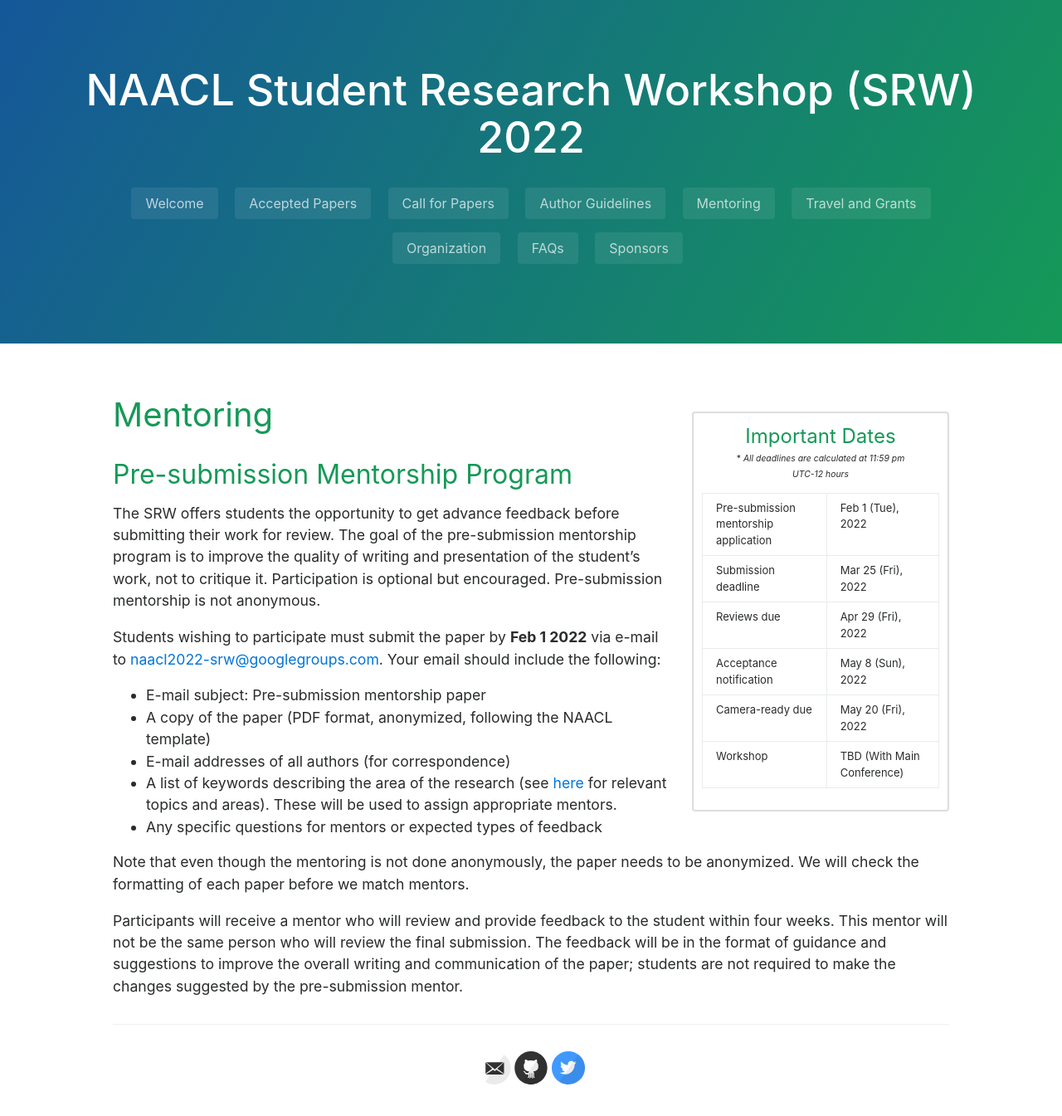
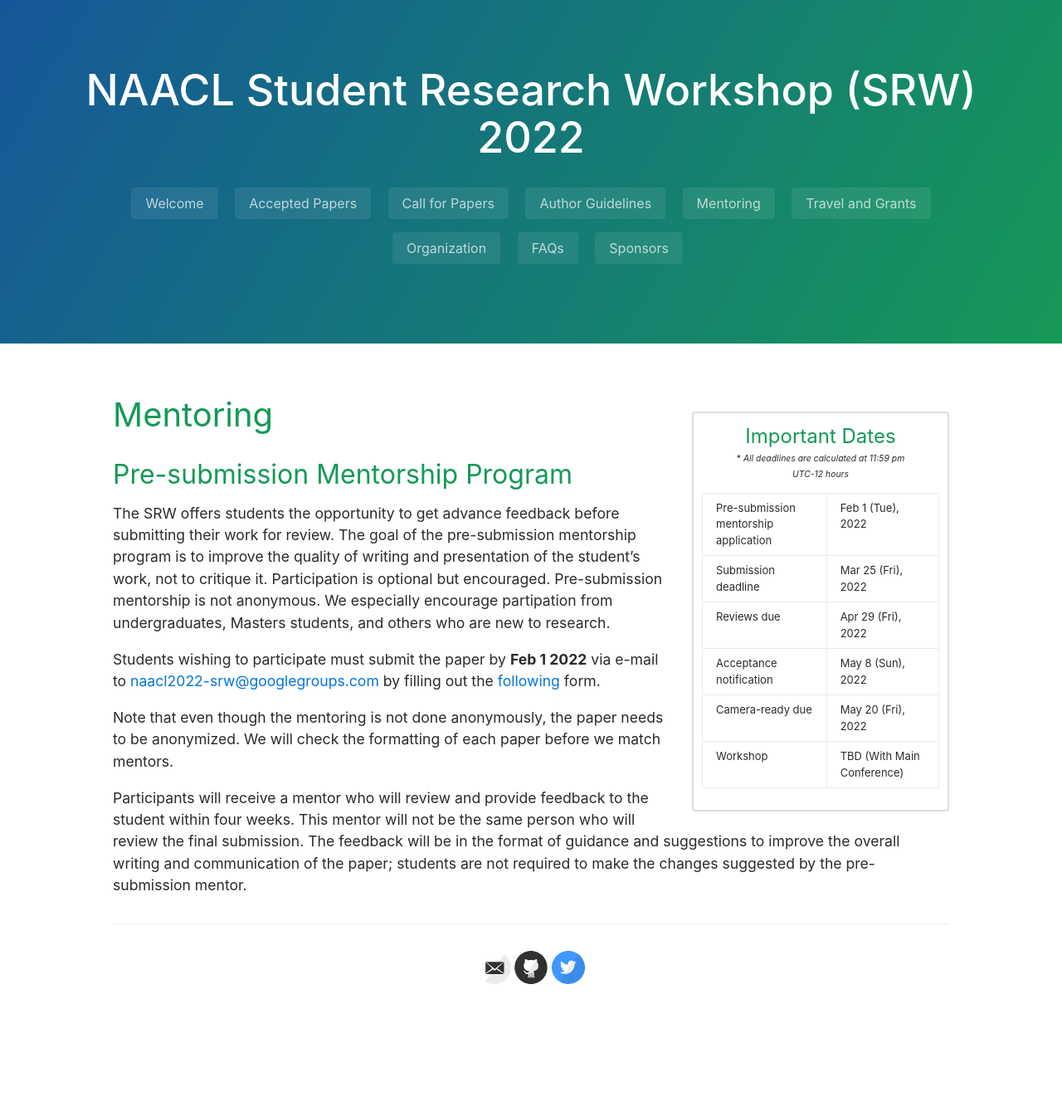
Before and after one commit to naacl2022-srw/naacl2022-srw.github.io, a Jekyll site: the page built from mentoring.md, in a window 1280 px wide. Shown: the whole page at 83% size. Built offline with Jekyll 4.4.1, drawn with Linux system fonts in a browser that asks for light colours; after the commit the page ends 1224 px from its top, so only the background shows below that.

Commit message:
Changed request for email to a form

```diff
--- a/mentoring.md
+++ b/mentoring.md
@@ -8,20 +8,16 @@ order : 1
 
 ## Pre-submission Mentorship Program
 The SRW offers students the opportunity to get advance feedback before submitting their work for review. The goal of the pre-submission mentorship program is to improve the quality of writing and presentation of the student’s work, not to critique it. Participation is optional but encouraged. Pre-submission mentorship is not anonymous.
+We especially encourage partipation from undergraduates, Masters students, and others who are new to research.
 
-Students wishing to participate must submit the paper by __Feb 1 2022__ via e-mail to [naacl2022-srw@googlegroups.com](mailto:naacl2022-srw@googlegroups.com). Your email should include the following:
-
-- E-mail subject: Pre-submission mentorship paper
-- A copy of the paper (PDF format, anonymized, following the NAACL template)
-- E-mail addresses of all authors (for correspondence)
-- A list of keywords describing the area of the research (see [here](https://2021.naacl.org/calls/papers/) for relevant topics and areas). These will be used to assign appropriate mentors.
-- Any specific questions for mentors or expected types of feedback
+Students wishing to participate must submit the paper by __Feb 1 2022__ via e-mail to [naacl2022-srw@googlegroups.com](mailto:naacl2022-srw@googlegroups.com) by filling out the [following](https://forms.gle/kS3ErsCKpJbqnjm77) form.
 
 Note that even though the mentoring is not done anonymously, the paper needs to be anonymized. We will check the formatting of each paper before we match mentors.
 
 Participants will receive a mentor who will review and provide feedback to the student within four weeks. This mentor will not be the same person who will review the final submission.
 The feedback will be in the format of guidance and suggestions to improve the overall writing and communication of the paper; students are not required to make the changes suggested by the pre-submission mentor.
 
+
 <!-- ## Mentoring of Accepted Papers
 
 There will also be mentors who provide feedback to students in the form of in-depth comments and questions for the workshop presentation. -->
```
